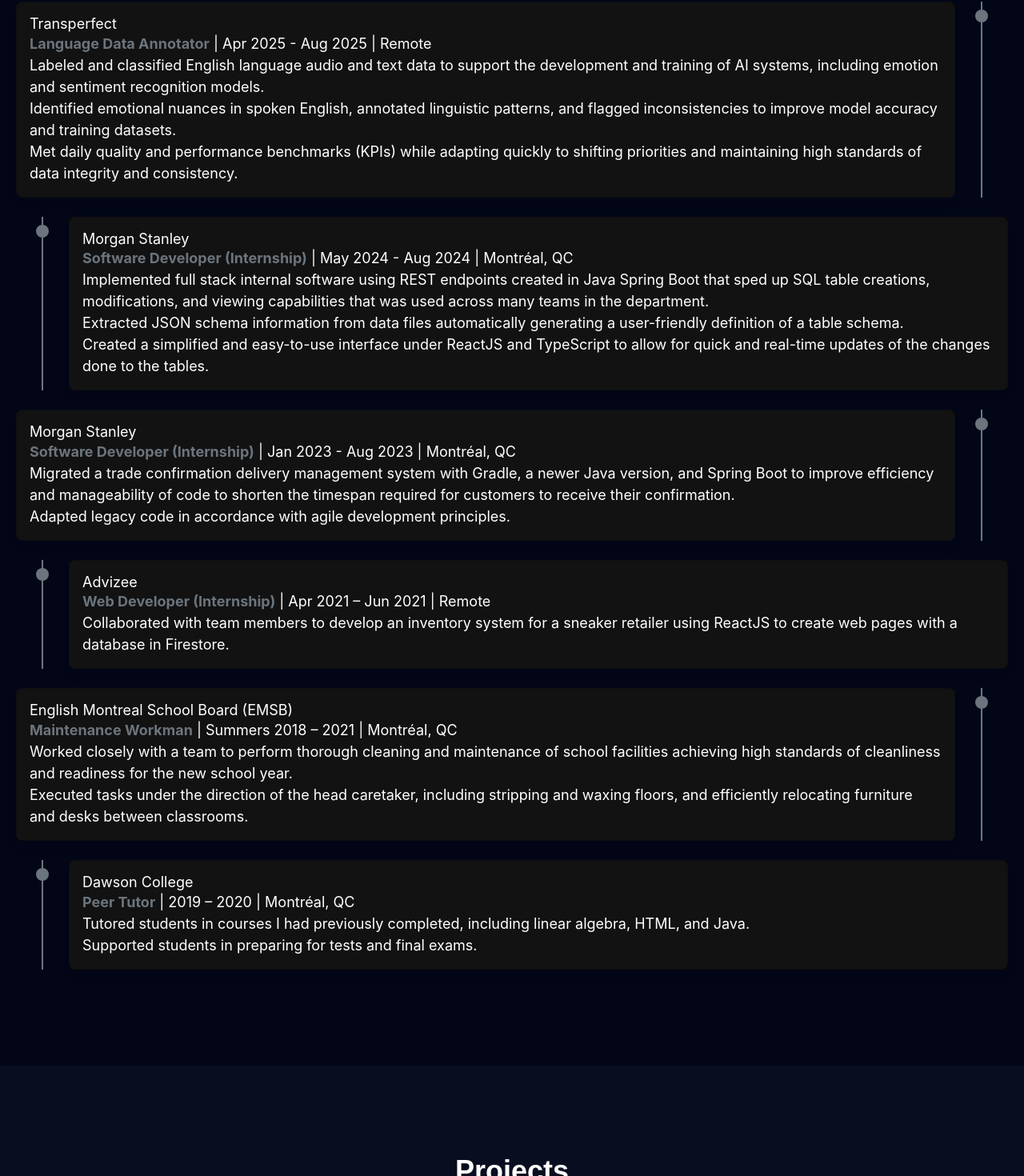
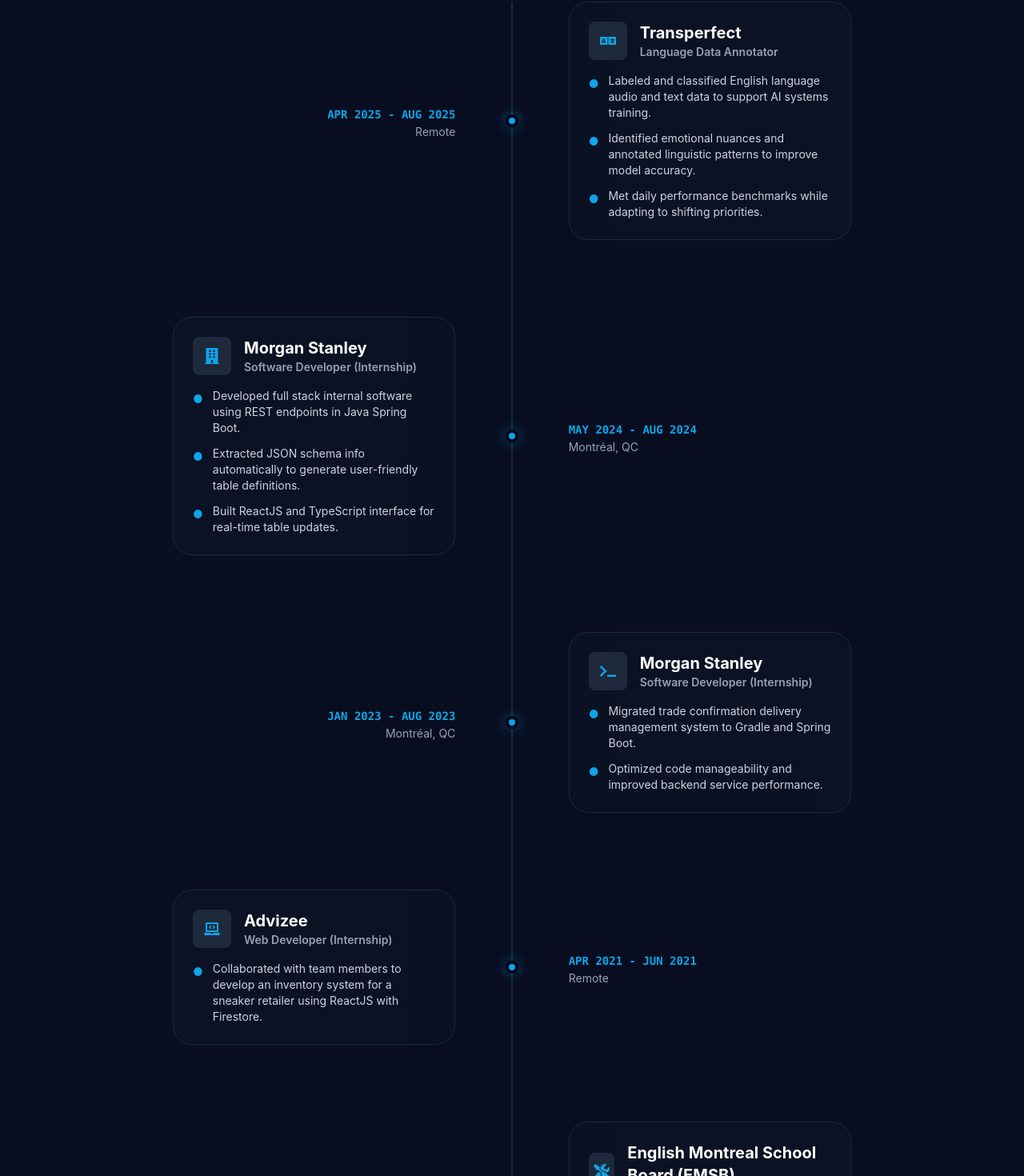
Before and after one commit to hulksunil/My-Portfolio, a React (Create React App) app: page / in a window 1280 px wide. Shown: the part 1050-2520 px from the top of the page at 80% size. Built offline with nearby package versions, Linux system fonts and the light colour scheme.

Commit message:
updated how the work experience section looks

```diff
--- a/src/components/Experience.js
+++ b/src/components/Experience.js
@@ -1,11 +1,12 @@
 import { useEffect, useState } from "react";
-import { Container, Card } from "react-bootstrap";
 import { useInView } from "react-intersection-observer";
+import { FaBuilding, FaChalkboardTeacher, FaLanguage, FaTerminal, FaTools, FaLaptopCode } from "react-icons/fa";
 import HeadingTitle from "./utils/HeadingTitle";
 
-const ExperienceEntry = ({ exp, index }) => {
+const ExperienceEntry = ({ exp, index, isLast }) => {
   const { ref: experienceRef, inView: experienceIsVisible } = useInView();
   const [hasBeenVisible, setHasBeenVisible] = useState(false);
+  const isReversed = index % 2 === 1;
 
   useEffect(() => {
     if (experienceIsVisible) {
@@ -16,25 +17,58 @@
   return (
     <div
       ref={experienceRef}
-      className={`timeline-item fade-in-section ${hasBeenVisible ? "is-visible" : ""
+      className={`relative ${isLast ? "" : "mb-16 md:mb-24"} transition-all duration-700 ${hasBeenVisible ? "opacity-100 translate-y-0" : "opacity-0 translate-y-8"
         }`}
-      key={index}
     >
-      <div className="timeline-dot" />
-      <Card className="experienceCard shadow-lg rounded-3 mb-6 timeline-card">
-        <Card.Body>
-          <h4>{exp.company}</h4>
-          <p>
-            <strong className="text-secondary">{exp.role}</strong> |{" "}
-            {exp.duration} | {exp.location}
+      <div
+        className={`md:flex items-center justify-between w-full ${isReversed ? "md:flex-row-reverse" : ""
+          }`}
+      >
+        <div
+          className={`md:w-5/12 hidden md:block ${isReversed ? "text-left" : "text-right"
+            }`}
+        >
+          <span className="text-sm font-mono text-primary font-bold uppercase">
+            {exp.duration}
+          </span>
+          <p className="text-slate-500 dark:text-slate-400 text-sm">{exp.location}</p>
+        </div>
+
+        <div className="absolute left-[-31px] md:left-1/2 md:-translate-x-1/2 w-4 h-4 rounded-full bg-primary border-4 border-background-light dark:border-background-dark z-10 shadow-[0_0_15px_rgba(14,165,233,0.45)]"></div>
+
+        <div className="md:w-5/12">
+          <div className="glass p-6 rounded-2xl border border-slate-200 dark:border-slate-800 shadow-xl shadow-slate-200/50 dark:shadow-none hover:border-primary/40 transition-all duration-300 group">
+            <div className="flex items-center gap-4 mb-4">
+              <div className="w-12 h-12 rounded-lg bg-slate-200 dark:bg-slate-800 flex items-center justify-center text-primary text-xl group-hover:scale-110 transition-transform">
+                {exp.icon}
+              </div>
+              <div>
+                <h3 className="text-xl font-bold group-hover:text-primary transition-colors">
+                  {exp.company}
+                </h3>
+                <p className="text-sm font-semibold text-slate-500 dark:text-slate-400">
+                  {exp.role}
                 </p>
-          <ul>
-            {exp.points.map((point, i) => (
-              <li key={i}>{point}</li>
+              </div>
+            </div>
+
+            <div className="md:hidden mb-4">
+              <span className="text-xs font-mono text-primary font-bold uppercase">
+                {exp.duration} • {exp.location}
+              </span>
+            </div>
+
+            <ul className="space-y-3">
+              {exp.points.map((point) => (
+                <li key={point} className="flex gap-3 text-sm text-slate-600 dark:text-slate-300">
+                  <span className="text-primary mt-1 flex-shrink-0">●</span>
+                  <span>{point}</span>
+                </li>
               ))}
             </ul>
-        </Card.Body>
-      </Card>
+          </div>
+        </div>
+      </div>
     </div>
   );
 };
@@ -53,10 +87,11 @@
       role: "Language Data Annotator",
       duration: "Apr 2025 - Aug 2025",
       location: "Remote",
+      icon: <FaLanguage />,
       points: [
-        "Labeled and classified English language audio and text data to support the development and training of AI systems, including emotion and sentiment recognition models.",
-        "Identified emotional nuances in spoken English, annotated linguistic patterns, and flagged inconsistencies to improve model accuracy and training datasets.",
-        "Met daily quality and performance benchmarks (KPIs) while adapting quickly to shifting priorities and maintaining high standards of data integrity and consistency.",
+        "Labeled and classified English language audio and text data to support AI systems training.",
+        "Identified emotional nuances and annotated linguistic patterns to improve model accuracy.",
+        "Met daily performance benchmarks while adapting to shifting priorities.",
       ],
     },
     {
@@ -64,10 +99,11 @@
       role: "Software Developer (Internship)",
       duration: "May 2024 - Aug 2024",
       location: "Montréal, QC",
+      icon: <FaBuilding />,
       points: [
-        "Implemented full stack internal software using REST endpoints created in Java Spring Boot that sped up SQL table creations, modifications, and viewing capabilities that was used across many teams in the department.",
-        "Extracted JSON schema information from data files automatically generating a user-friendly definition of a table schema.",
-        "Created a simplified and easy-to-use interface under ReactJS and TypeScript to allow for quick and real-time updates of the changes done to the tables.",
+        "Developed full stack internal software using REST endpoints in Java Spring Boot.",
+        "Extracted JSON schema info automatically to generate user-friendly table definitions.",
+        "Built ReactJS and TypeScript interface for real-time table updates.",
       ],
     },
     {
@@ -75,50 +111,66 @@
       role: "Software Developer (Internship)",
       duration: "Jan 2023 - Aug 2023",
       location: "Montréal, QC",
+      icon: <FaTerminal />,
       points: [
-        "Migrated a trade confirmation delivery management system with Gradle, a newer Java version, and Spring Boot to improve efficiency and manageability of code to shorten the timespan required for customers to receive their confirmation.",
-        "Adapted legacy code in accordance with agile development principles.",
+        "Migrated trade confirmation delivery management system to Gradle and Spring Boot.",
+        "Optimized code manageability and improved backend service performance.",
       ],
     },
     {
       company: "Advizee",
       role: "Web Developer (Internship)",
-      duration: "Apr 2021 – Jun 2021",
+      duration: "Apr 2021 - Jun 2021",
       location: "Remote",
+      icon: <FaLaptopCode />,
       points: [
-        "Collaborated with team members to develop an inventory system for a sneaker retailer using ReactJS to create web pages with a database in Firestore.",
+        "Collaborated with team members to develop an inventory system for a sneaker retailer using ReactJS with Firestore.",
       ],
     },
     {
       company: "English Montreal School Board (EMSB)",
       role: "Maintenance Workman",
-      duration: "Summers 2018 – 2021",
+      duration: "Summers 2018 - 2021",
       location: "Montréal, QC",
+      icon: <FaTools />,
       points: [
-        "Worked closely with a team to perform thorough cleaning and maintenance of school facilities achieving high standards of cleanliness and readiness for the new school year.",
-        "Executed tasks under the direction of the head caretaker, including stripping and waxing floors, and efficiently relocating furniture and desks between classrooms.",
+        "Worked closely with a team to clean and maintain school facilities to ensure readiness for the new school year.",
+        "Executed tasks under the head caretaker, including stripping and waxing floors and moving furniture between classrooms.",
       ],
     },
     {
       company: "Dawson College",
       role: "Peer Tutor",
-      duration: "2019 – 2020",
+      duration: "2019 - 2020",
       location: "Montréal, QC",
+      icon: <FaChalkboardTeacher />,
       points: [
-        "Tutored students in courses I had previously completed, including linear algebra, HTML, and Java.",
-        "Supported students in preparing for tests and final exams.",
+        "Tutored students in linear algebra, HTML, and Java.",
+        "Supported students with test and final exam preparation.",
       ],
     },
   ];
 
   return (
-    <div id="experience" className="px-5 py-24 experience">
+    <section id="experience" className="py-24 bg-slate-50 dark:bg-slate-900/50">
+      <div className="max-w-4xl mx-auto px-6">
         <HeadingTitle title="Work Experience" />
 
+        <div className="relative pl-8 md:pl-0">
+          <div className="hidden md:block absolute left-1/2 -translate-x-1/2 w-0.5 h-full bg-slate-200 dark:bg-slate-800"></div>
+          <div className="md:hidden absolute left-0 w-0.5 h-full bg-slate-200 dark:bg-slate-800"></div>
+
           {experiences.map((exp, index) => (
-        <ExperienceEntry exp={exp} index={index} />
+            <ExperienceEntry
+              key={`${exp.company}-${exp.duration}`}
+              exp={exp}
+              index={index}
+              isLast={index === experiences.length - 1}
+            />
           ))}
         </div>
+      </div>
+    </section>
   );
 };
 
```
Lines whose indentation alone changed are shown as unchanged.
